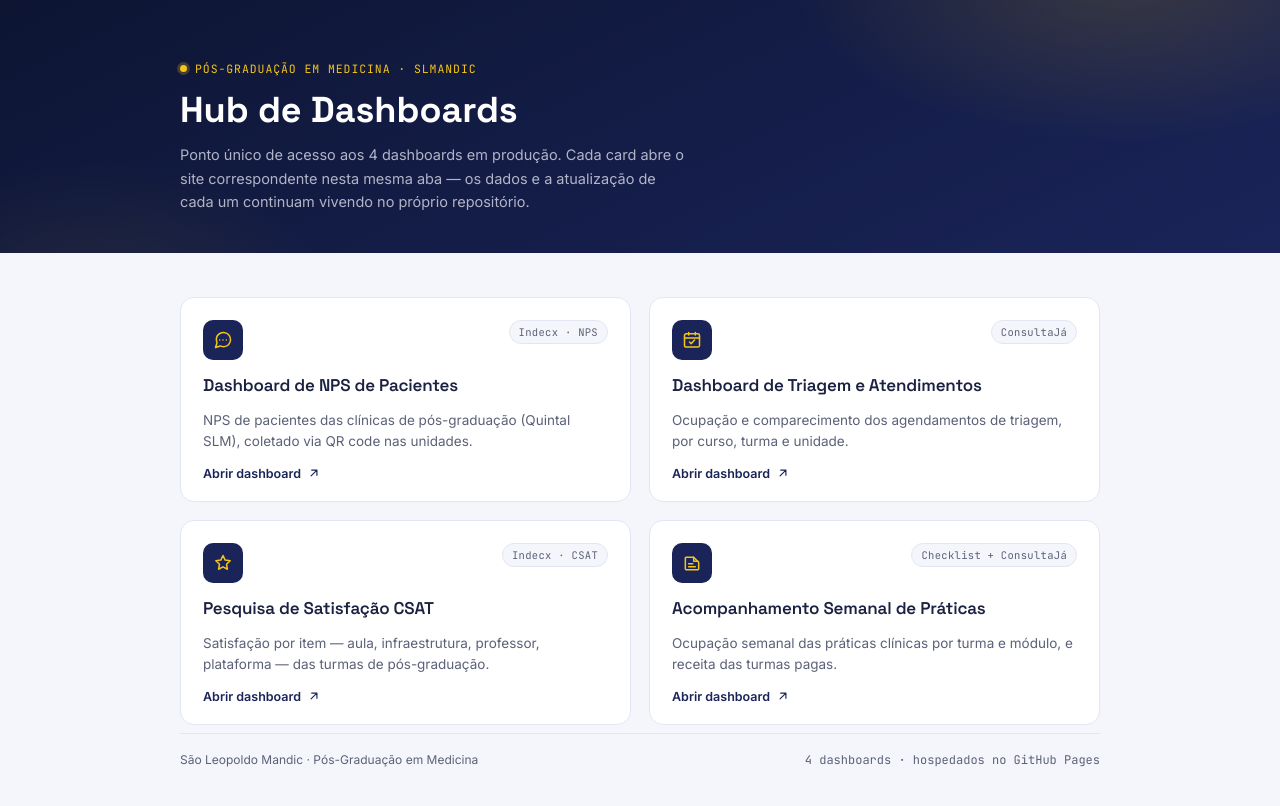
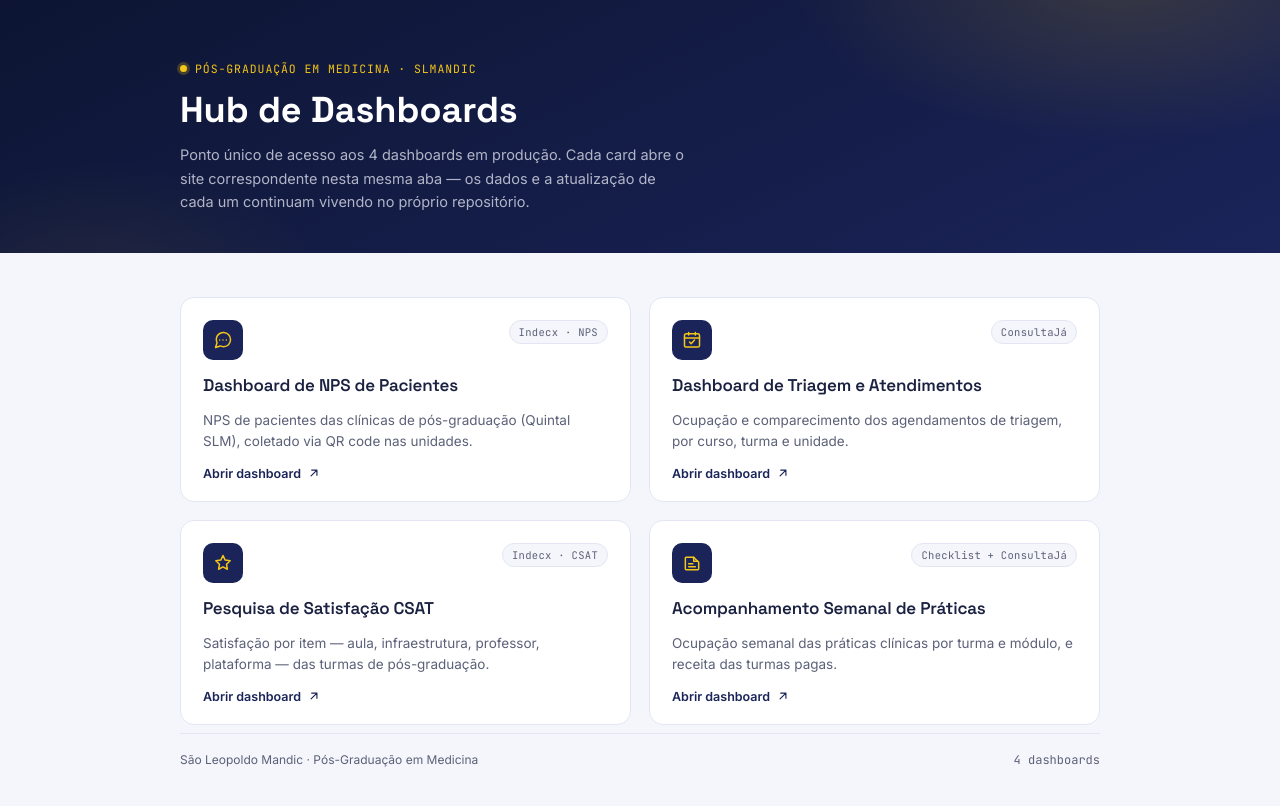
Before and after one commit to PG-MED-MANDIC/Hub, a plain HTML site: page index.html in a window 1280 px wide. Drawn offline with Linux system fonts and the light colour scheme.

Commit message:
Remove menção a "GitHub Pages" no rodapé do hub
Co-Authored-By: Claude Sonnet 5 <noreply@anthropic.com>

```diff
--- a/index.html
+++ b/index.html
@@ -216,7 +216,7 @@
 
   <footer>
     <span>São Leopoldo Mandic · Pós-Graduação em Medicina</span>
-    <span class="mono">4 dashboards · hospedados no GitHub Pages</span>
+    <span class="mono">4 dashboards</span>
   </footer>
 </main>
 </body>
```
